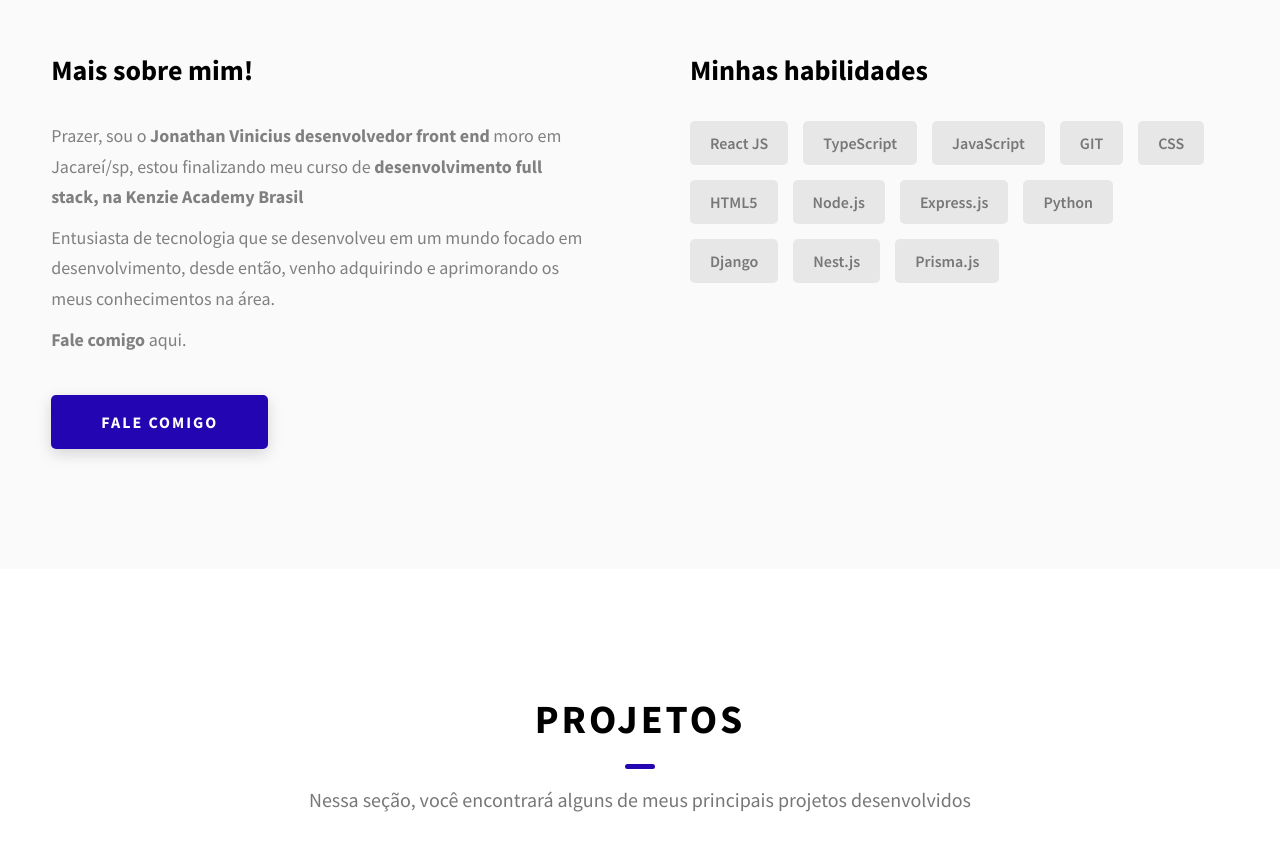
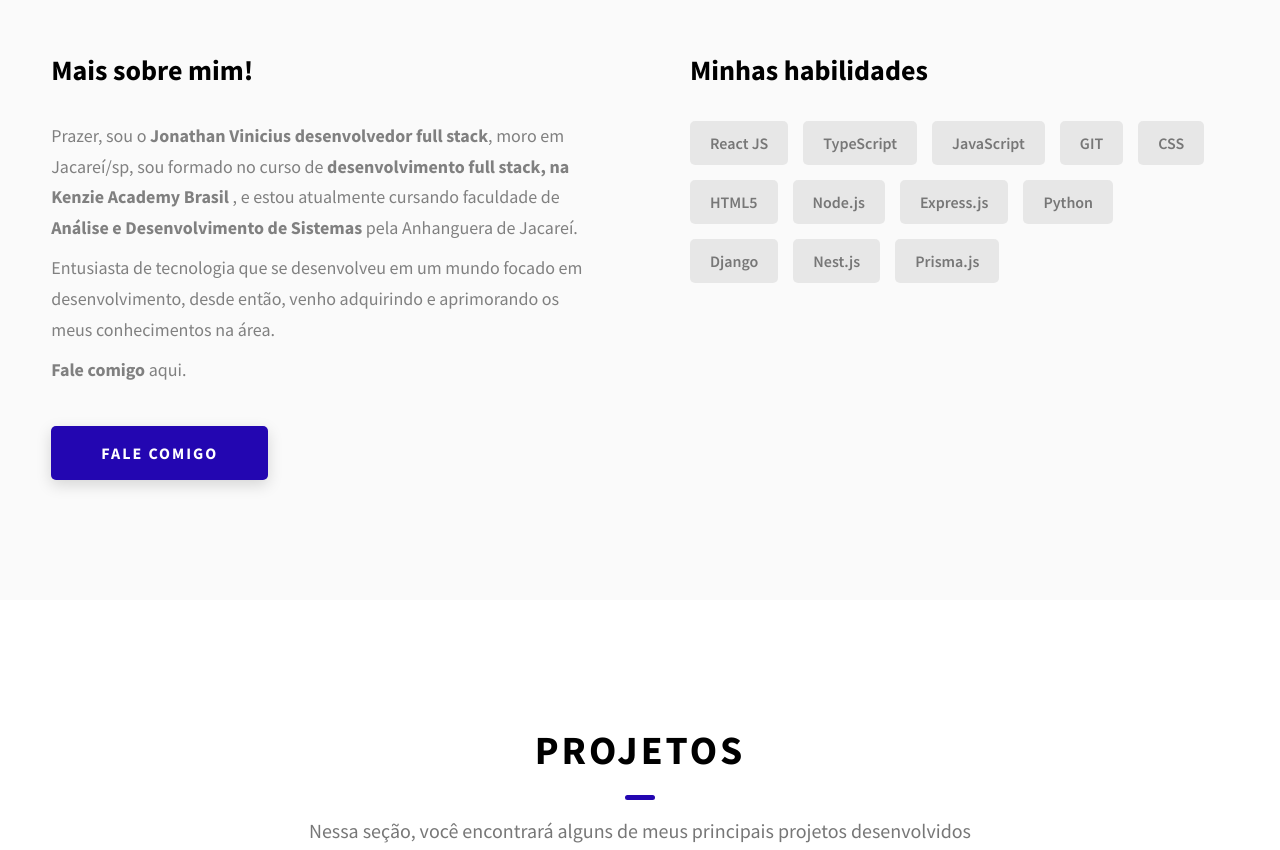
Before and after one commit to JonathanVCB/Portfolio, a website: page index.html in a window 1280 px wide. Shown: the part 1120-1970 px from the top of the page. Drawn offline with Linux system fonts and the light colour scheme.

Commit message:
att about me

```diff
--- a/index.html
+++ b/index.html
@@ -156,11 +156,12 @@
               <p class="about__content-details-para">
                 Prazer, sou o
                 <strong>Jonathan Vinicius</strong>
-                <strong> desenvolvedor front end</strong>
-                moro em Jacareí/sp, estou finalizando meu curso de
+                <strong> desenvolvedor full stack</strong>,
+                moro em Jacareí/sp, sou formado no curso de
                 <strong
                   >desenvolvimento full stack, na Kenzie Academy Brasil</strong
                 >
+                , e estou atualmente cursando faculdade de <strong>Análise e Desenvolvimento de Sistemas</strong> pela Anhanguera de Jacareí.
               </p>
               <p class="about__content-details-para">
                 Entusiasta de tecnologia que se desenvolveu em um mundo focado
@@ -417,7 +418,7 @@
           <div class="main-footer__row main-footer__row-2">
             <h4 class="heading heading-sm text-lt">Jonathan Vinicius</h4>
             <p class="main-footer__short-desc">
-              Desenvolvedor Front End junior
+              Desenvolvedor Full Stack junior
             </p>
           </div>
         </div>
```
